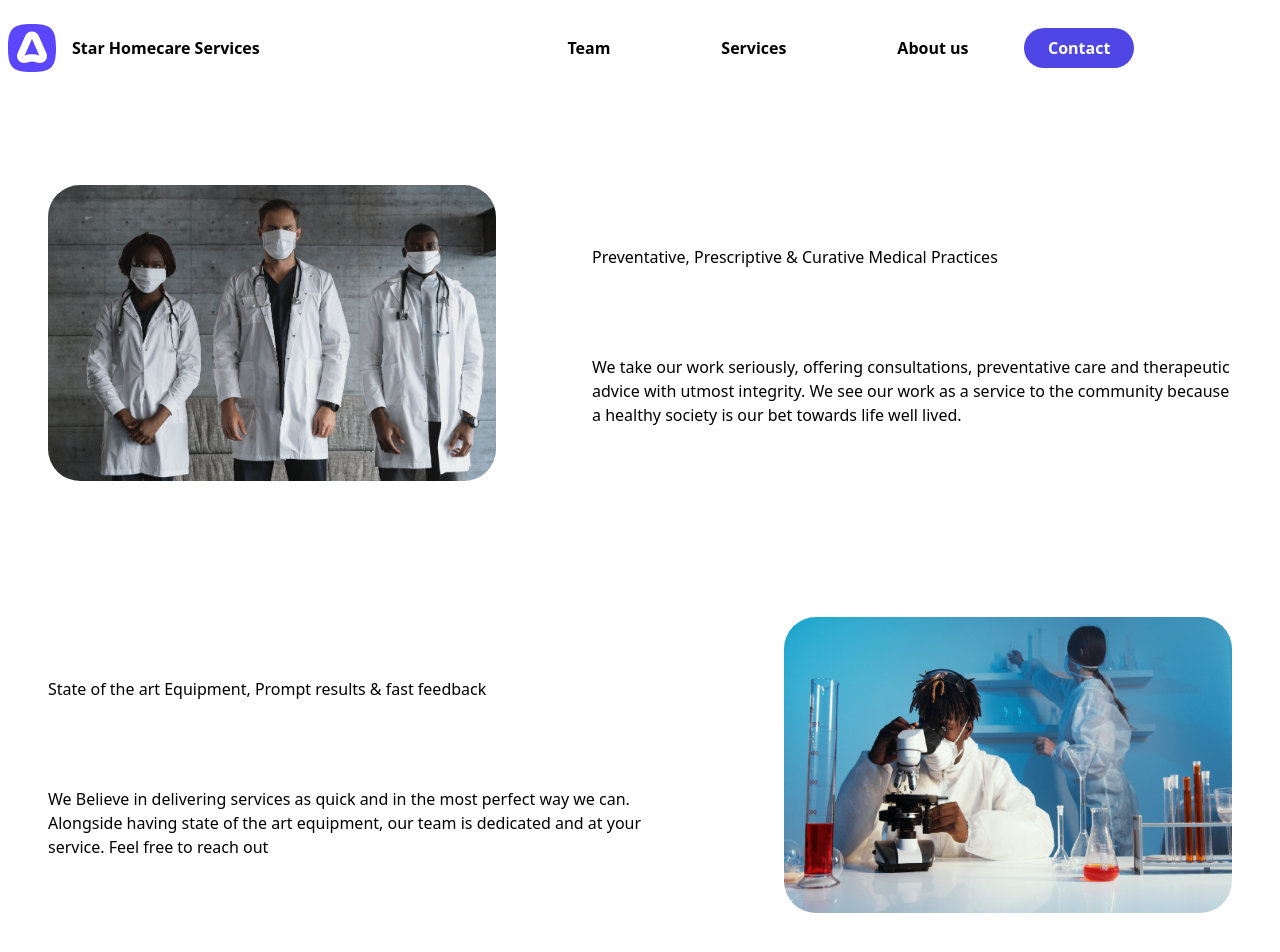
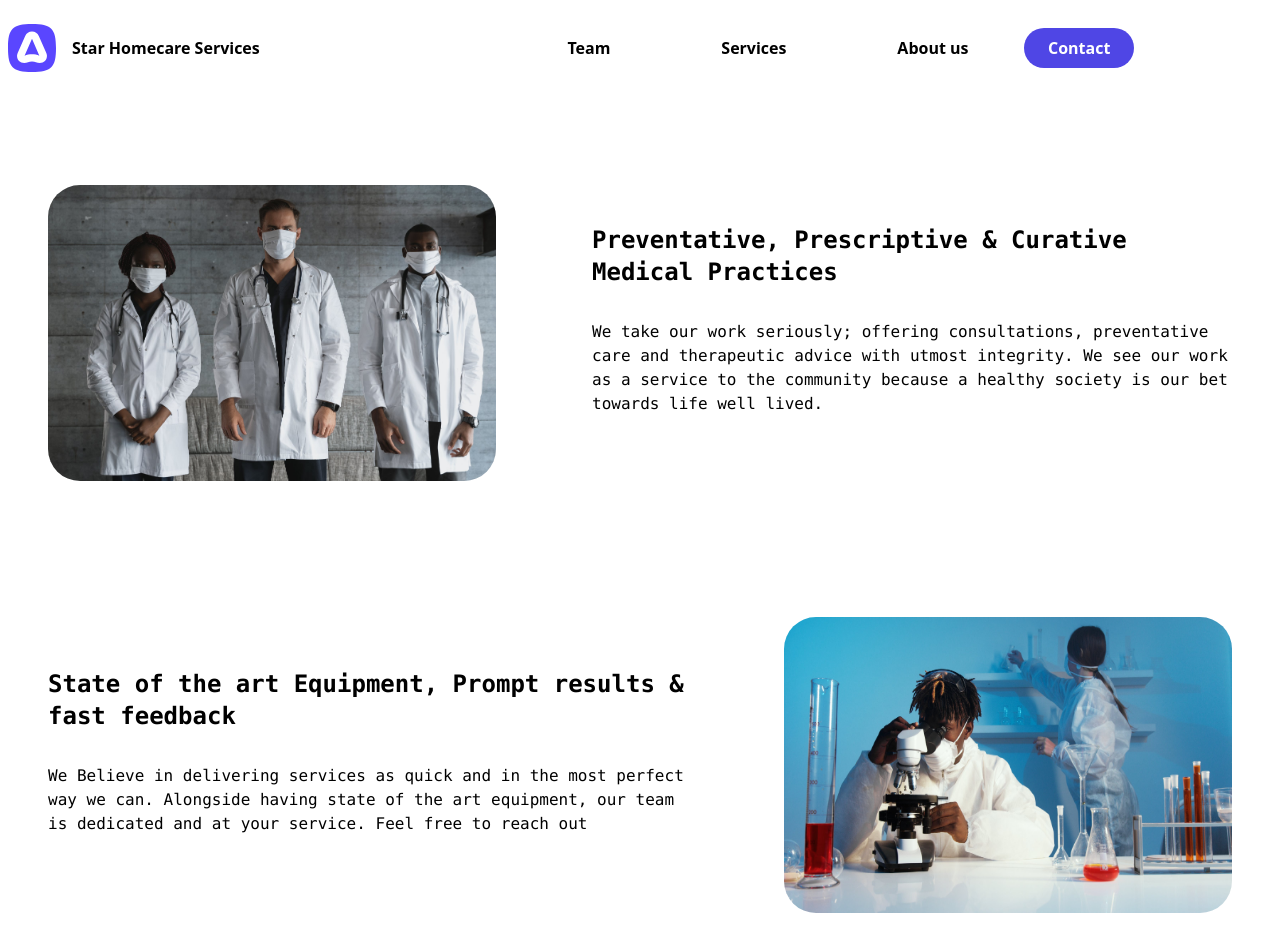
Before and after one commit to jbuyu/realdoc, a Next.js app: page /About in a window 1280 px wide. Shown: the top 952 px of the page. Built offline with nearby package versions, Linux system fonts and the light colour scheme.

Commit message:
styling on text

```diff
--- a/pages/About.js
+++ b/pages/About.js
@@ -15,10 +15,12 @@
           className="rounded-4xl"
         />
       </div>
-      <div className="flex h-full w-1/2 flex-col justify-evenly">
-        <div>Preventative, Prescriptive &amp; Curative Medical Practices</div>
-        <div>
-          We take our work seriously, offering consultations, preventative care
+      <div className="item-center flex h-full w-1/2 flex-col justify-center font-mono">
+        <div className="text-2xl font-extrabold">
+          Preventative, Prescriptive &amp; Curative Medical Practices
+        </div>
+        <div className="py-8">
+          We take our work seriously; offering consultations, preventative care
           and therapeutic advice with utmost integrity. We see our work as a
           service to the community because a healthy society is our bet towards
           life well lived.
@@ -26,11 +28,11 @@
       </div>
     </div>
     <div className="mt-12 flex h-96 items-center justify-around py-4">
-      <div className="flex h-full w-1/2 flex-col justify-evenly">
-        <div>
+      <div className="flex h-full w-1/2 flex-col items-center justify-center font-mono">
+        <div className="text-2xl font-extrabold">
           State of the art Equipment, Prompt results &amp; fast feedback
         </div>
-        <div>
+        <div className="py-8">
           We Believe in delivering services as quick and in the most perfect way
           we can. Alongside having state of the art equipment, our team is
           dedicated and at your service. Feel free to reach out
```
